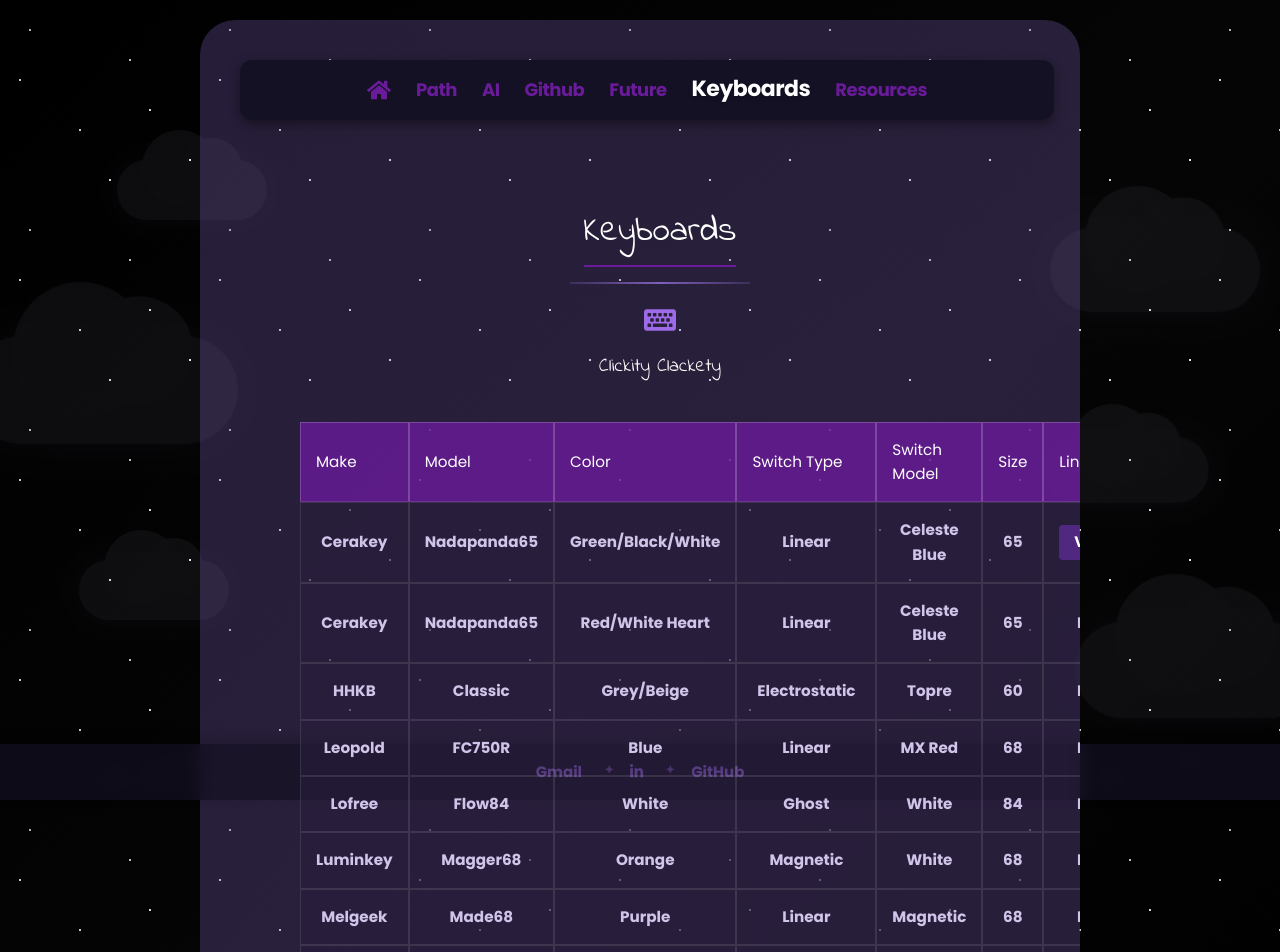
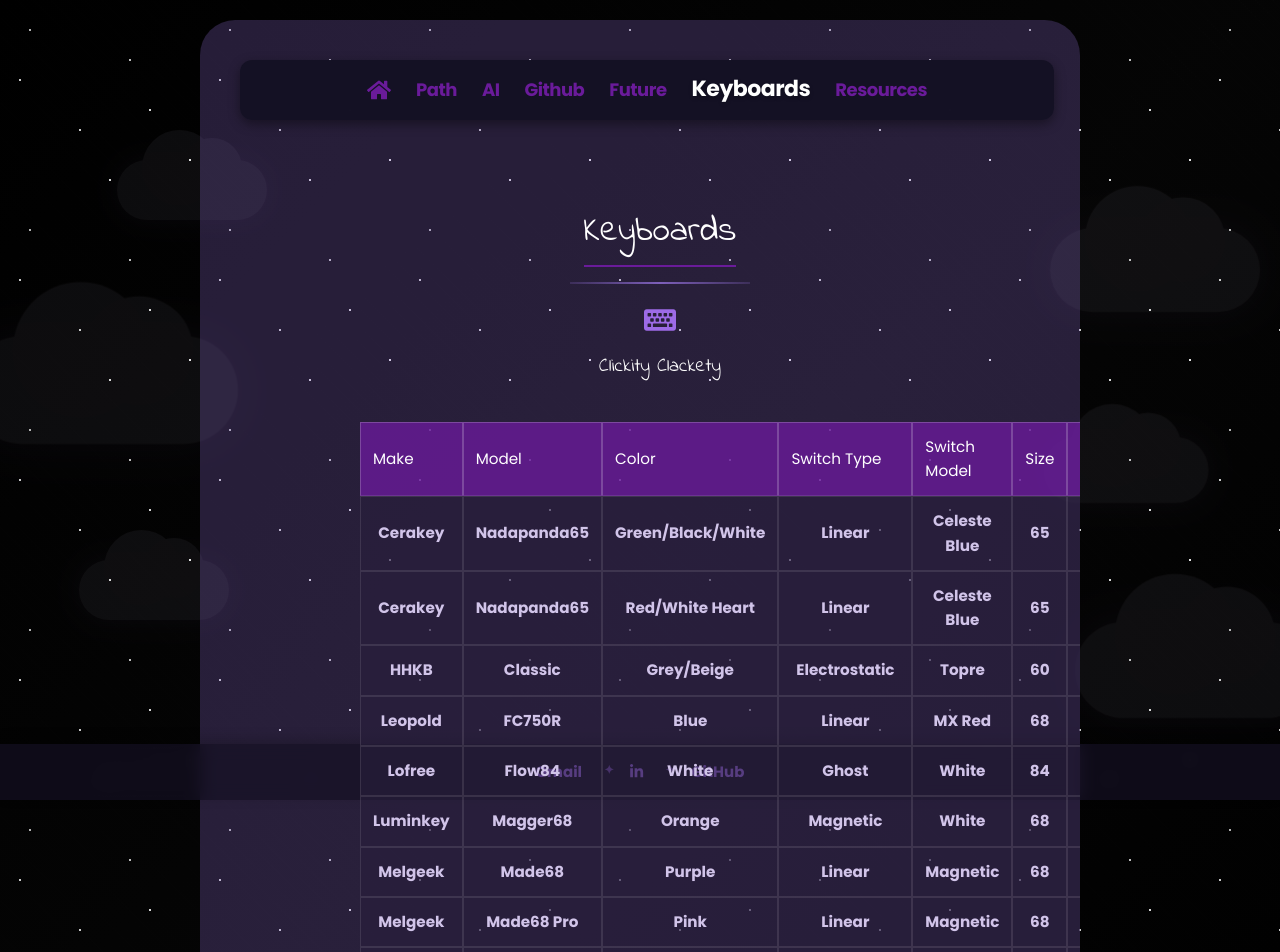
Before and after one commit to jqohayon/html-practice, a React (Vite) app: page /#/keyboards in a window 1280 px wide. Shown: the top 952 px of the page. Built offline with nearby package versions, Linux system fonts and the light colour scheme.

Commit message:
smaller sheet

```diff
--- a/src/App.css
+++ b/src/App.css
@@ -466,8 +466,8 @@
 }
 
 .keyboard-table-container {
-  width: 90%;
-  max-width: 1400px;
+  width: 75%;
+  max-width: 1100px;
   margin: 0 auto;
 }
 
@@ -479,19 +479,20 @@
   font-family: 'Poppins', sans-serif;
   background-color: transparent;
   margin: 0 auto;
+  font-size: 0.95rem;
 }
 
 .keyboards-table th {
   background-color: rgba(106, 27, 154, 0.8);
   color: white;
   text-align: left;
-  padding: 15px;
+  padding: 12px;
   font-weight: 500;
   border-bottom: 1px solid rgba(255, 255, 255, 0.1);
 }
 
 .keyboards-table td {
-  padding: 15px;
+  padding: 12px;
   border-bottom: 1px solid rgba(255, 255, 255, 0.1);
   color: #d1c4e9;
   background-color: rgba(40, 30, 60, 0.6);
```
